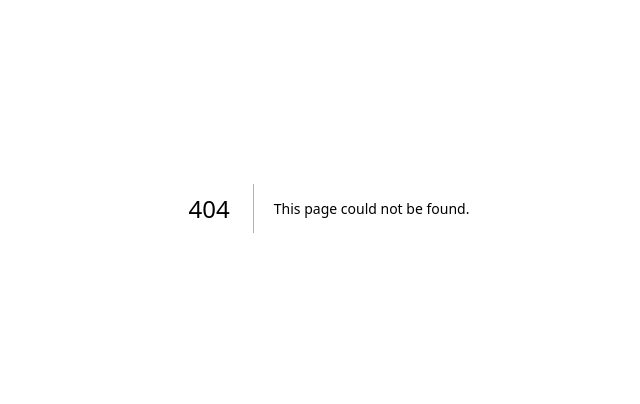
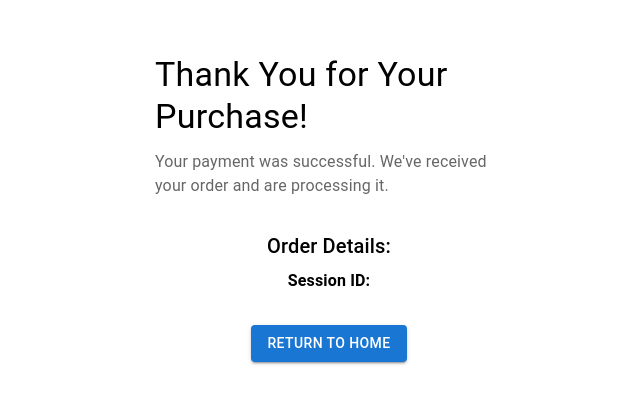
Before and after one commit to hemkan/swift-cards, a Next.js app: page /result in a window 1280 px wide. Before the commit this address had no page. Shown: the part 192-596 px from the top of the page, without its empty margins (311-951 px from the left). Built offline with nearby package versions, Linux system fonts and the light colour scheme.

Commit message:
added a confirmation on the test vercel

```diff
--- /dev/null
+++ b/app/result/page.js
@@ -0,0 +1,53 @@
+'use client'
+import { useSearchParams } from 'next/navigation';
+import { Container, Typography, Button, Box } from '@mui/material';
+
+export default function ResultPage() {
+  const searchParams = useSearchParams();
+  const session_id = searchParams.get('session_id');
+
+  return (
+    <Container component="main" maxWidth="xs">
+      <Box
+        sx={{
+          display: 'flex',
+          flexDirection: 'column',
+          alignItems: 'center',
+          justifyContent: 'center',
+          minHeight: '100vh',
+          padding: 3
+        }}
+      >
+        <Typography variant="h4" component="h1" gutterBottom>
+          Thank You for Your Purchase!
+        </Typography>
+        <Typography variant="body1" color="textSecondary" paragraph>
+          Your payment was successful. We&apos;ve received your order and are processing it.
+        </Typography>
+        <Box
+          sx={{
+            marginY: 2,
+            textAlign: 'center'
+          }}
+        >
+          <Typography variant="h6" component="h2" gutterBottom>
+            Order Details:
+          </Typography>
+          <Typography variant="body1">
+            <strong>Session ID:</strong> {session_id}
+          </Typography>
+        </Box>
+        <Button
+          variant="contained"
+          color="primary"
+          href="/"
+          sx={{
+            marginTop: 2
+          }}
+        >
+          Return to Home
+        </Button>
+      </Box>
+    </Container>
+  );
+}
```
Also changed, not shown: app/result/pages.js (deleted, +0 -24 lines).
